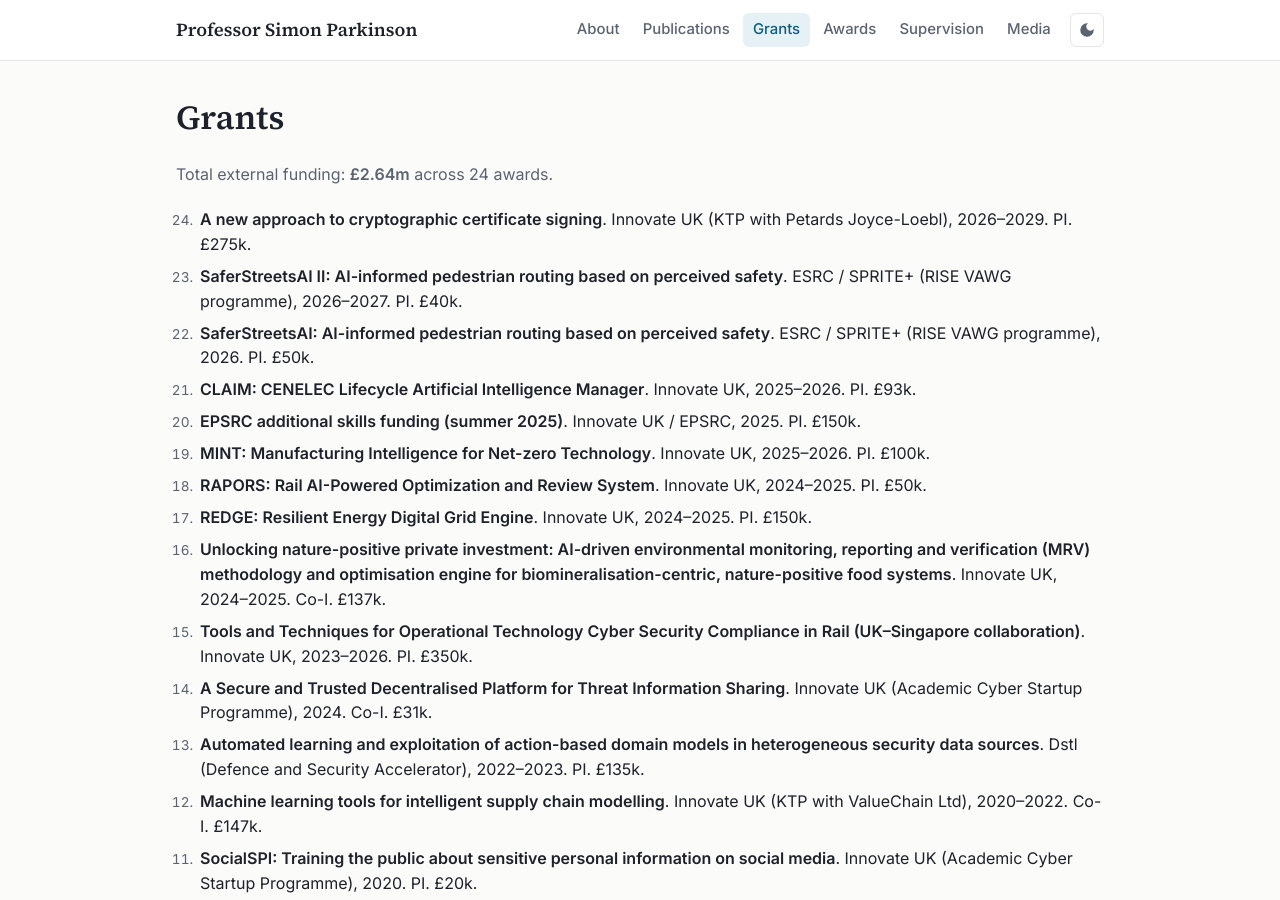
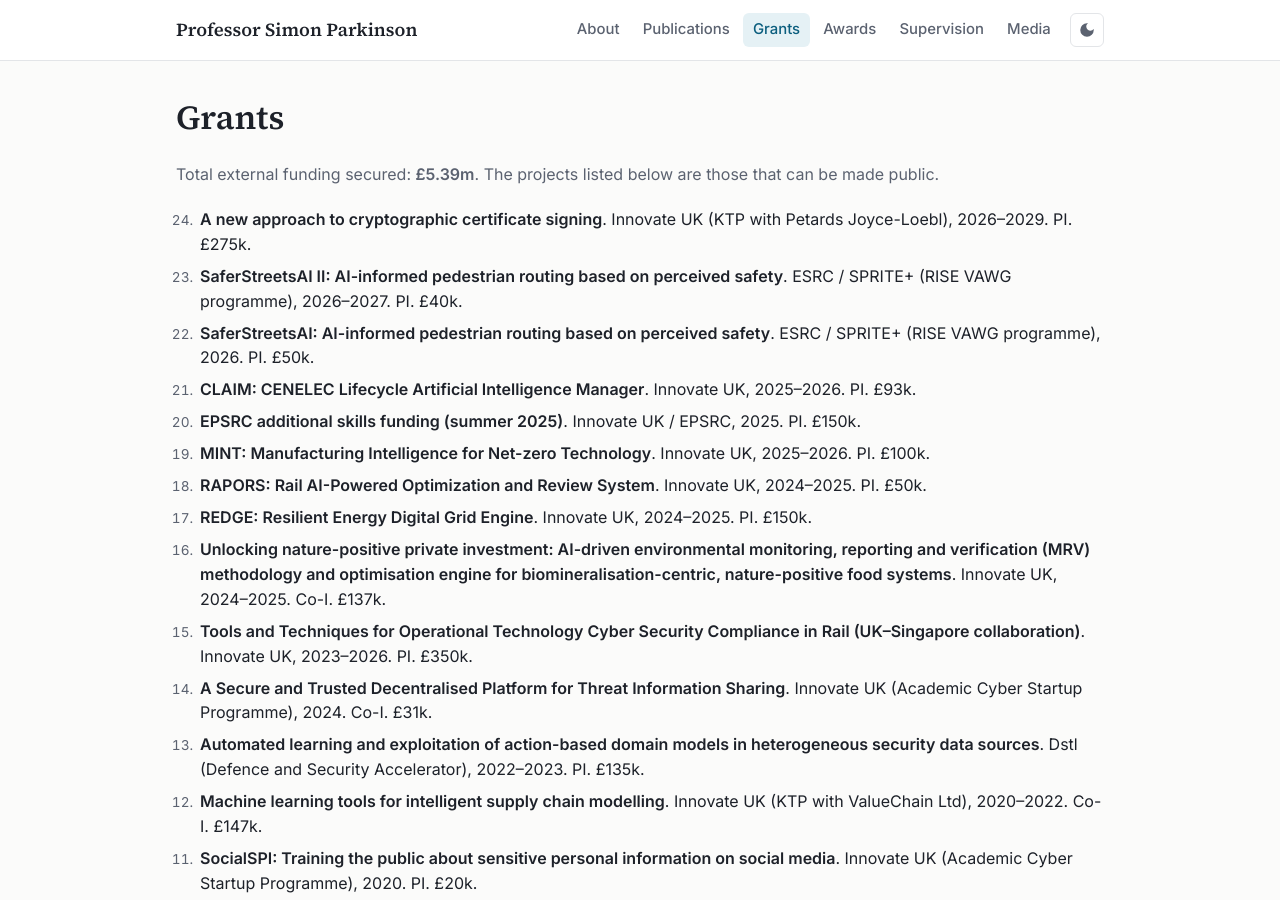
Before and after one commit to sparkins01/sparkins01.github.io, a Jekyll site: the page built from grants.html, in a window 1280 px wide and 900 px high. Built offline with Jekyll 4.4.1, drawn with Linux system fonts in a browser that asks for light colours.

Commit message:
Grants: total external funding £5.39m; list shows public projects
Co-Authored-By: Claude Opus 5.5 <noreply@anthropic.com>
Claude-Session: https://claude.ai/code/session_01Hg9awQkitkBR1GPJWFPetg

```diff
--- a/_data/grants.yml
+++ b/_data/grants.yml
@@ -3,7 +3,8 @@
 
 summary:
   - label: External funding
-    total: £2.64m
+    total: £5.39m
+    note: The projects listed below are those that can be made public.
 
 external:
   - years: 2026–2029
--- a/grants.html
+++ b/grants.html
@@ -5,7 +5,7 @@ permalink: /grants/
 ---
 {% assign g = site.data.grants %}
 {% for s in g.summary %}
-<p class="summary">Total external funding: <strong>{{ s.total }}</strong> across {{ g.external.size }} awards.</p>
+<p class="summary">Total external funding secured: <strong>{{ s.total }}</strong>.{% if s.note %} {{ s.note }}{% endif %}</p>
 {% endfor %}
 
 <ol class="cv-list numbered" reversed>
```
